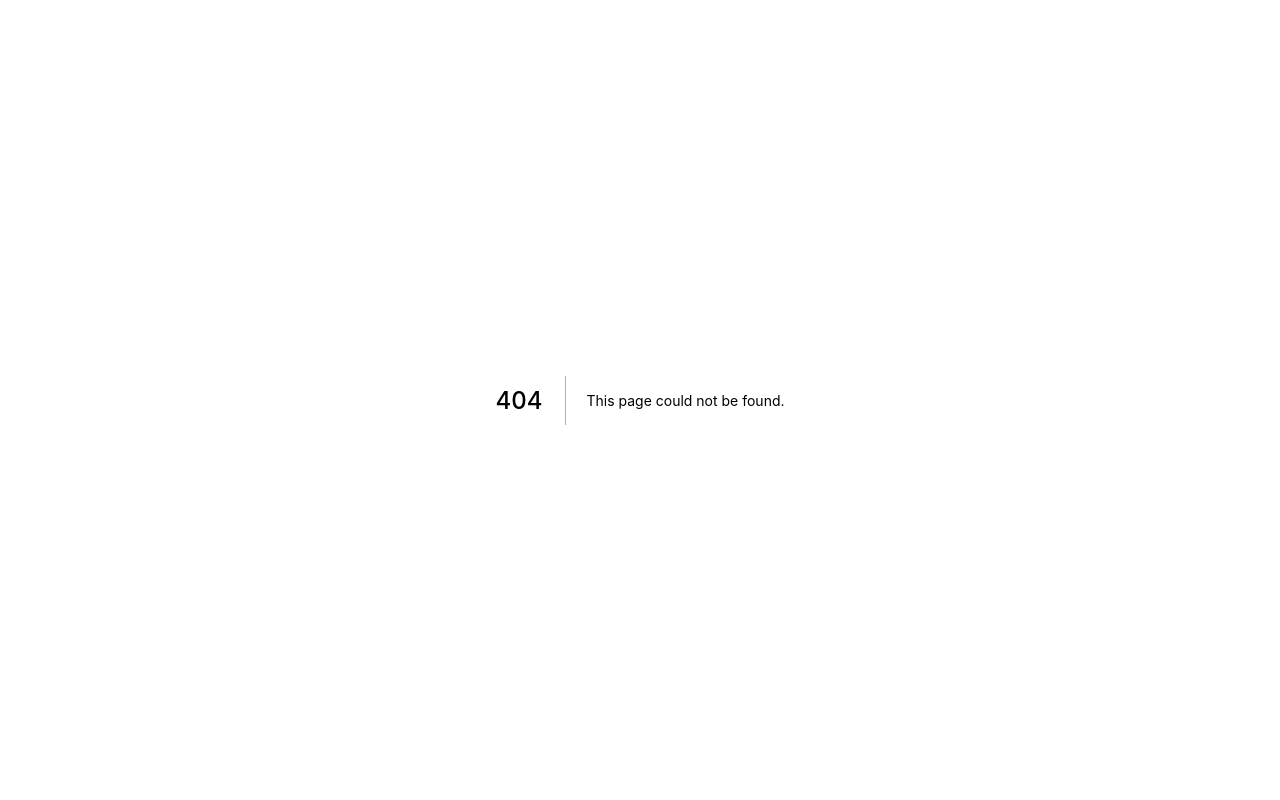
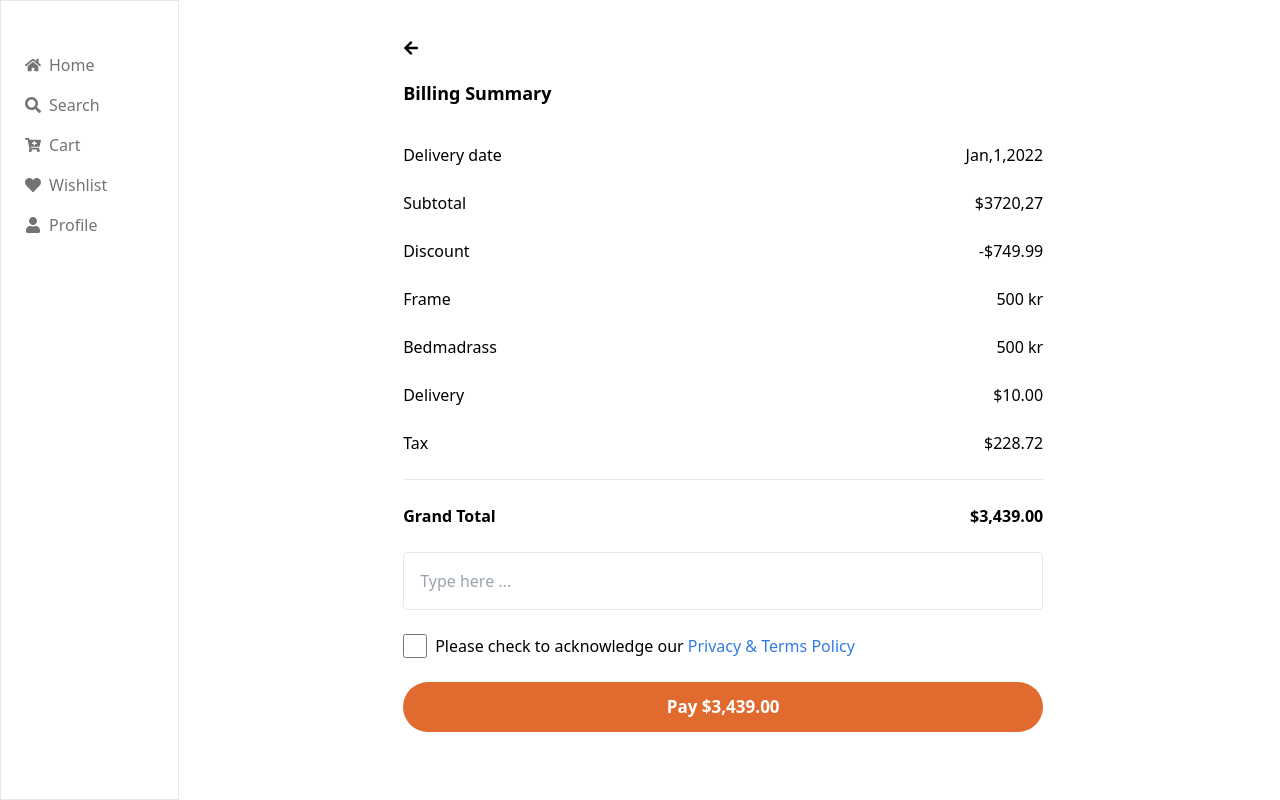
Before and after one commit to 24Mobler/mobler, a Next.js app: page /billing in a window 1280 px wide. Before the commit this address had no page. Built offline with nearby package versions, Linux system fonts and the light colour scheme.

Commit message:
i added the billing page

```diff
--- /dev/null
+++ b/components/billing/billingItem.jsx
@@ -0,0 +1,57 @@
+import React from 'react'
+
+const billingItem = () => {
+  return (
+    <div className=' flex-col mt-5 space-y-6'>
+        <div className='flex justify-between'>
+
+            <h1>Delivery date</h1>
+            <h1>Jan,1,2022</h1>
+
+        </div>
+        <div className='flex justify-between'>
+            <h1>Subtotal</h1>
+            <h1>$3720,27</h1>
+        </div>
+        <div className='flex justify-between text-[ #4F4F4F]'>
+            <h1>Discount</h1>
+            <h1>-$749.99</h1>
+        </div>
+        <div className='flex justify-between text-[ #4F4F4F]'>
+            <h1>Frame </h1>
+            <h1>500 kr</h1>
+        </div>
+        <div className='flex justify-between text-[ #4F4F4F]'>
+            <h1>Bedmadrass</h1>
+            <h1>500 kr</h1>
+        </div>
+        <div className='flex justify-between text-[ #4F4F4F]'>
+            <h1>Delivery </h1>
+            <h1>$10.00</h1>
+        </div>
+        <div className='flex justify-between text-[ #4F4F4F]'>
+            <h1>Tax</h1>
+            <h1>$228.72</h1>
+        </div>
+        <hr className="mb-2" />
+        <div className='flex justify-between font-bold'>
+            <h1>Grand Total</h1>
+            <h1>$3,439.00</h1>
+        </div>
+        <div>
+            <input type="text" className='border p-4 w-full rounded' placeholder='Type here ...' />
+        </div>
+        <div className='flex gap-x-2'>
+        <input    className='w-6 h-6' type="checkbox" id="myCheckbox"/>
+            <p>Please check to acknowledge our <span className=' text-[#317BE0]'> Privacy & Terms Policy</span></p>
+        </div>
+        <div>
+        <button className="justify-center text-[17px] text-white font-bold flex items-center py-3 w-full  mb-5 space-x-2 rounded-full bg-[#E16A2E]"
+              type='submit'
+            >Pay $3,439.00</button>
+        </div>
+    </div>
+  )
+}
+
+export default billingItem
--- /dev/null
+++ b/components/checkOut/checkOut.jsx
@@ -0,0 +1,57 @@
+import React from 'react'
+import Link from 'next/link'
+
+
+const checkOut = () => {
+  return (
+    <div className=' flex-col mt-5 space-y-6'>
+       <div className='flex justify-between  gap-x-3 text-[ #4F4F4F]'>
+        <input type="text" className='border p-2 w-2/5 rounded' placeholder='FirstName' />
+        <input type="text" className='border p-2 w-3/5 rounded' placeholder='LastName' />
+
+        </div>
+        <div>
+            <input type="text" className='border p-4 w-full rounded' placeholder='Email Address' />
+        </div>
+        <div>
+            <input type="text" className='border p-4 w-full rounded' placeholder='Street Address' />
+        </div>
+
+        <div className='flex justify-between  gap-x-3 text-[ #4F4F4F]'>
+        <input type="text" className='border p-2 w-2/5 rounded' placeholder='Zip/Postal Code' />
+        <input type="text" className='border p-2 w-3/5 rounded' placeholder='Phone' />
+
+        </div>
+        <div className='flex justify-between gap-x-3  text-[ #4F4F4F]'>
+        <input type="text" className='border p-2 w-2/5 rounded' placeholder='State/Province' />
+        <input type="text" className='border p-2 w-3/5 rounded' placeholder='City' />
+
+        </div>
+
+
+
+        <div className='flex items-center gap-x-1 '>
+        <input    className='w-3 h-3 border rounded' type="checkbox" id="myCheckbox"/>
+            <p>My billing and shipping address are the same </p>
+        </div>
+        <div className='flex items-center gap-x-1'>
+        <input    className='w-3 h-3 border rounded' type="checkbox" id="myCheckbox"/>
+            <p>Create an account for later use </p>
+        </div>
+        <div className='flex justify-between  gap-x-3 text-[ #4F4F4F]'>
+        <input type="text" className='border p-2 w-2/5 rounded' placeholder='Password' />
+        <input type="text" className='border p-2 w-3/5 rounded' placeholder='Confirm Password' />
+
+        </div>
+        <div>
+        <Link href="/billing">
+        <button className="justify-center text-[17px] text-white font-bold flex items-center py-3 w-full  mb-5 space-x-2 rounded-full bg-[#E16A2E]"
+              type='submit'
+            >Next</button>
+            </Link>
+        </div>
+    </div>
+  )
+}
+
+export default checkOut
--- /dev/null
+++ b/components/layout/Closet.jsx
@@ -0,0 +1,14 @@
+import React from 'react'
+import NavBar from './NavBar'
+
+const Closet = ({ children, active }) => {
+  return (
+    <div className="w-full lg:mx-auto flex lg:flex-row flex-col lg:space-x-8">
+      <div className="w-[14vw] lg:border lg:flex hidden"><NavBar active={active} /></div>
+      <div className="h-[100vh] lg:mb-0 mb-20 overflow-y-auto overflow-x-hidden w-[92vw] lg:w-[80vw] mx-auto">{children}</div>
+      <div className="lg:hidden w-full bottom-0 fixed lg:bg-inherit bg-gray-800"><NavBar active={active} /></div>
+    </div>
+  )
+}
+
+export default Closet
--- /dev/null
+++ b/pages/admin/index.js
@@ -0,0 +1,19 @@
+import React from 'react'
+import Categories from '../../components/home/categories'
+import Closet from '../../components/layout/Closet'
+
+const Home = () => {
+  return (
+    <Closet active="Home">
+      <div className="">
+
+        <div>
+
+          <Categories />
+        </div>
+      </div>
+    </Closet>
+  )
+}
+
+export default Home
--- /dev/null
+++ b/pages/billing.js
@@ -0,0 +1,30 @@
+import React from 'react'
+import Container from '../components/layout/Container'
+import Link from 'next/link'
+import { FaArrowLeft } from 'react-icons/fa'
+import CartItem from '../components/billing/billingItem'
+
+const Billing = () => {
+  return (
+    <Container>
+        <div className="lg:w-[50vw] mx-auto">
+            <Link href="/home" passHref>
+                <div className="mt-10">
+                <FaArrowLeft />
+                </div>
+            </Link>
+
+            <div className="mt-6">
+                <h2 className="text-[18px] font-bold">Billing Summary</h2>
+
+                <div className="flex flex-col space-y-3 mt-4">
+                    <CartItem />
+
+                </div>
+            </div>
+        </div>
+    </Container>
+  )
+}
+
+export default Billing
--- a/pages/cart/index.jsx
+++ b/pages/cart/index.jsx
@@ -15,8 +15,8 @@ const Cart = () => {
             </Link>
 
             <div className="mt-6">
-                <h2 className="text-[18px] font-semibold">Order Review</h2>
-                <span>3 items in card</span>
+                <h2 className="text-[18px] font-semibold">Billing Summary</h2>
+                {/* <span>3 items in card</span> */}
 
                 <div className="flex flex-col space-y-3 mt-4">
                     <CartItem />
--- /dev/null
+++ b/pages/checkout.js
@@ -0,0 +1,30 @@
+import React from 'react'
+import Container from '../components/layout/Container'
+import Link from 'next/link'
+import { FaArrowLeft } from 'react-icons/fa'
+import CartItem from '../components/checkOut/checkOut'
+
+const Checkout = () => {
+  return (
+    <Container>
+        <div className="lg:w-[50vw] mx-auto">
+            <Link href="/home" passHref>
+                <div className="mt-10">
+                <FaArrowLeft />
+                </div>
+            </Link>
+
+            <div className="mt-6">
+                <h2 className="text-[18px] font-bold">Billing Address</h2>
+
+                <div className="flex flex-col space-y-3 mt-4">
+                    <CartItem />
+
+                </div>
+            </div>
+        </div>
+    </Container>
+  )
+}
+
+export default Checkout
--- a/pages/product.js
+++ b/pages/product.js
@@ -10,6 +10,7 @@ import { RiArrowGoBackFill, RiShareLine } from 'react-icons/ri';
 
 const ProductPage = () => {
   return (
+    <div>
     <div className="relative">
       <div className="absolute top-0 left-0 right-0">
         <RiArrowGoBackFill className="text-white text-2xl absolute top-4 left-4" />
@@ -111,13 +112,14 @@ const ProductPage = () => {
       </div>
       </div>
 
-
+      <hr className="mb-2" />
       <div className="flex justify-around mt-4 mb-16">
         <img src={`https://res.cloudinary.com/drczkfgqp/image/upload/v1684681936/Wishlist_znbrbl.png`}/>
         <button className="p-2 flex-initial w-64  rounded bg-[#E16A2E]">Add to cart</button>
 
       </div>
     </div>
+    </div>
   );
 };
 
```
Also changed, not shown: components/layout/AdminBar.jsx (added).
